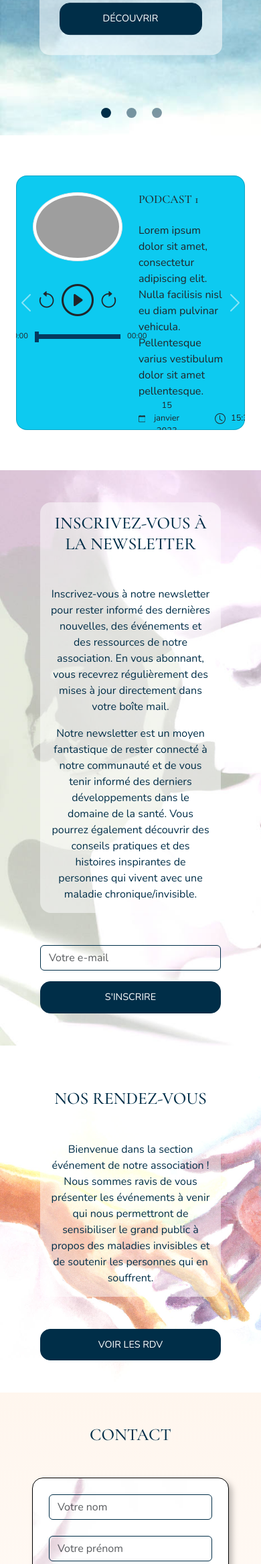
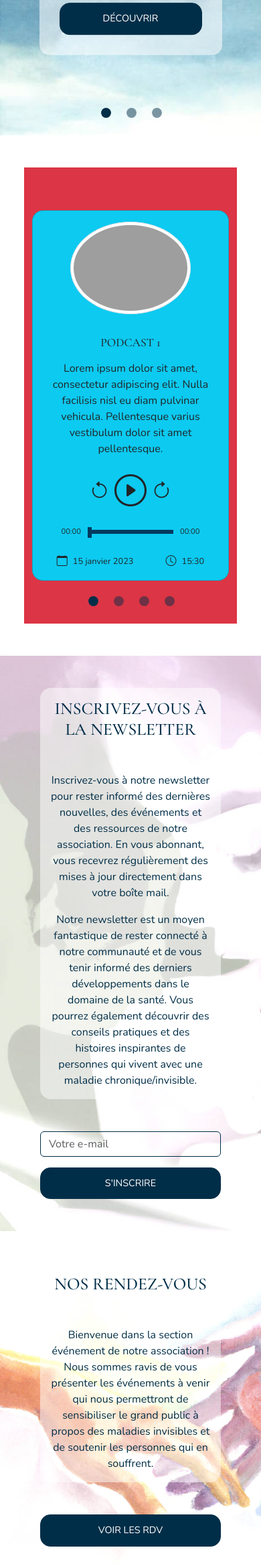
Before and after one commit to Cap0n3/Invisibles23, a Django app: page / in a window 390 px wide. Shown: the part 598-2933 px from the top of the page at 67% size. Run offline with Django 4.2, Linux system fonts and the light colour scheme; data that the repository does not hold is empty; some libraries are stand-ins or nearby versions; grey boxes are pictures that could not be loaded.

Commit message:
Added indicators and responsive design

```diff
--- a/Invisibles23/src/sass/components/headers/_hero-header.scss
+++ b/Invisibles23/src/sass/components/headers/_hero-header.scss
@@ -33,35 +33,6 @@
         }
     }
 
-    /* == CONTROLS == */
-    /* Arrows */
-    .desktop-arrow {
-        /* Hide arrows on mobile */
-        .bi-chevron-left, .bi-chevron-right {
-            color: $font-deep-blue;
-            font-size: 2rem;
-        }
-
-        @include lessThan-lg {
-            display: none;
-        }
-    }
-
-    /* Rounded indicators */
-    .carousel-indicators {
-        button {
-            background-color: $font-deep-blue;
-            width: 15px;
-            height: 15px;
-            border-radius: 100%;
-            margin-right: 20px;
-
-            &:last-child {
-                margin-right: 0;
-            }
-        }
-    }
-
     /* == CAPTIONS (Hero text block) == */
     .carousel-caption {
         top: 50%;
--- a/Invisibles23/src/sass/components/podcast-card/_mini-podcast.scss
+++ b/Invisibles23/src/sass/components/podcast-card/_mini-podcast.scss
@@ -5,8 +5,17 @@ $sliderThumbColor: #053a5f;
 $timerFontSize: 0.7rem;
 
 .small-podcast-card {
-    width: 540px;
-    height: 380px;
+    width: 300px;
+    height: auto;
+
+    @include md {
+        width: 400px;
+    }
+
+    @include lg {
+        width: 540px;
+        height: 380px;
+    }
 }
 
 #podcast-thumbnail {
--- a/Invisibles23/src/sass/main.scss
+++ b/Invisibles23/src/sass/main.scss
@@ -130,3 +130,35 @@ body {
     opacity: 1;
     overflow: hidden;
 }
+
+/* ================ */
+/* === CONTROLS === */
+/* ================ */
+
+/* Arrows */
+.desktop-arrow {
+    /* Hide arrows on mobile */
+    .bi-chevron-left, .bi-chevron-right {
+        color: $font-deep-blue !important;
+        font-size: 2rem !important;
+    }
+
+    @include lessThan-lg {
+        display: none;
+    }
+}
+
+/* Rounded indicators */
+.carousel-indicators {
+    button {
+        background-color: $font-deep-blue !important;
+        width: 15px !important;
+        height: 15px !important;
+        border-radius: 100% !important;
+        margin-right: 20px !important;
+
+        &:last-child {
+            margin-right: 0 !important;
+        }
+    }
+}
--- a/Invisibles23/website/static/website/css/main.css
+++ b/Invisibles23/website/static/website/css/main.css
@@ -45,9 +45,6 @@ nav.show {
 /** Remove legacy code below if navbar is working properly **/
 /* === HERO HEADER (Home page) === */
 #heroHeader {
-  /* == CONTROLS == */
-  /* Arrows */
-  /* Rounded indicators */
   /* == CAPTIONS (Hero text block) == */
 }
 #heroHeader h2 {
@@ -77,28 +74,6 @@ nav.show {
   #heroHeader #slide3 {
     background-position: 60% 0%;
   }
-}
-#heroHeader .desktop-arrow {
-  /* Hide arrows on mobile */
-}
-#heroHeader .desktop-arrow .bi-chevron-left, #heroHeader .desktop-arrow .bi-chevron-right {
-  color: #002E48;
-  font-size: 2rem;
-}
-@media screen and (max-width: 992px) {
-  #heroHeader .desktop-arrow {
-    display: none;
-  }
-}
-#heroHeader .carousel-indicators button {
-  background-color: #002E48;
-  width: 15px;
-  height: 15px;
-  border-radius: 100%;
-  margin-right: 20px;
-}
-#heroHeader .carousel-indicators button:last-child {
-  margin-right: 0;
 }
 #heroHeader .carousel-caption {
   top: 50%;
@@ -132,8 +107,19 @@ nav.show {
 }
 
 .small-podcast-card {
-  width: 540px;
-  height: 380px;
+  width: 300px;
+  height: auto;
+}
+@media screen and (min-width: 768px) {
+  .small-podcast-card {
+    width: 400px;
+  }
+}
+@media screen and (min-width: 992px) {
+  .small-podcast-card {
+    width: 540px;
+    height: 380px;
+  }
 }
 
 #podcast-thumbnail {
@@ -350,3 +336,32 @@ body .normal-input:focus {
   opacity: 1;
   overflow: hidden;
 }
+
+/* ================ */
+/* === CONTROLS === */
+/* ================ */
+/* Arrows */
+.desktop-arrow {
+  /* Hide arrows on mobile */
+}
+.desktop-arrow .bi-chevron-left, .desktop-arrow .bi-chevron-right {
+  color: #002E48 !important;
+  font-size: 2rem !important;
+}
+@media screen and (max-width: 992px) {
+  .desktop-arrow {
+    display: none;
+  }
+}
+
+/* Rounded indicators */
+.carousel-indicators button {
+  background-color: #002E48 !important;
+  width: 15px !important;
+  height: 15px !important;
+  border-radius: 100% !important;
+  margin-right: 20px !important;
+}
+.carousel-indicators button:last-child {
+  margin-right: 0 !important;
+}
--- a/Invisibles23/website/templates/website/components/podcast-card.html
+++ b/Invisibles23/website/templates/website/components/podcast-card.html
@@ -1,9 +1,14 @@
-<div class="card small-podcast-card rounded-4 bg-info">
+<div class="card small-podcast-card rounded-4 my-5 bg-info">
     <div class="card-body">
-        <div class="row h-100 p-2">
-            <div class="col-6 d-flex flex-column align-items-center gap-2">
+        <div class="row h-100 p-lg-2">
+            <div class="col-12 col-lg-6 d-flex flex-column align-items-center gap-3">
                 <!--MINI-PODCAST IMAGE-->
-                <img src="https://i.stack.imgur.com/3F4ia.jpg" class="img-thumbnail mb-3" id="podcast-thumbnail" alt="..." width="180" height="180" />
+                <img src="https://i.stack.imgur.com/3F4ia.jpg" class="img-thumbnail mb-3 mb-lg-4" id="podcast-thumbnail" alt="..." width="180" height="180" />
+                <!--MINI-PODCAST TITLE (mobile)-->
+                <div class="d-block d-lg-none">
+                    <h5 class="card-title text-uppercase text-center mb-3">{{ podcast_title }}</h5>
+                    <p class="card-text text-center">Lorem ipsum dolor sit amet, consectetur adipiscing elit. Nulla facilisis nisl eu diam pulvinar vehicula. Pellentesque varius vestibulum dolor sit amet pellentesque.</p>
+                </div>
                 <div class="podControlsGroup d-flex justify-content-center align-items-center gap-2">
                     <!--MINI-PODCAST CONTROLS-->
                     <i class="bi bi-arrow-counterclockwise backTenBtn" onclick="backTenSeconds()"></i>
@@ -18,24 +23,27 @@
                     <div class="total-duration">00:00</div>
                 </div>
             </div>
-            <div class="col-6 d-flex flex-column justify-content-between">
-                <div>
+            <div class="col-12 col-lg-6 d-flex flex-column justify-content-center justify-content-lg-between pt-4 pt-lg-0">
+                <!--MINI-PODCAST TITLE (desktop)-->
+                <div class="d-none d-lg-block">
                     <h5 class="card-title text-uppercase text-start mb-4">{{ podcast_title }}</h5>
                     <p class="card-text text-start">Lorem ipsum dolor sit amet, consectetur adipiscing elit. Nulla facilisis nisl eu diam pulvinar vehicula. Pellentesque varius vestibulum dolor sit amet pellentesque.</p>
                 </div>
                 <!--PODACAST DATE & HOUR-->
-                <div class="d-flex align-items-center gap-5">
+                <div class="d-flex justify-content-center align-items-lg-center gap-5">
                     <div class="d-flex align-items-center gap-2">
-                        <svg xmlns="http://www.w3.org/2000/svg" width="20" height="20" fill="currentColor" class="bi bi-calendar" viewBox="0 0 16 16">
+                        {% comment %} <svg xmlns="http://www.w3.org/2000/svg" width="20" height="20" fill="currentColor" class="bi bi-calendar" viewBox="0 0 16 16">
                             <path d="M3.5 0a.5.5 0 0 1 .5.5V1h8V.5a.5.5 0 0 1 1 0V1h1a2 2 0 0 1 2 2v11a2 2 0 0 1-2 2H2a2 2 0 0 1-2-2V3a2 2 0 0 1 2-2h1V.5a.5.5 0 0 1 .5-.5zM1 4v10a1 1 0 0 0 1 1h12a1 1 0 0 0 1-1V4H1z"/>
-                        </svg>
+                        </svg> {% endcomment %}
+                        <i class="bi bi-calendar"></i>
                         <span class="podcast-date">15 janvier 2023</span>
                     </div>
                     <div class="d-flex align-items-center gap-2">
-                        <svg xmlns="http://www.w3.org/2000/svg" width="16" height="16" fill="currentColor" class="bi bi-clock" viewBox="0 0 16 16">
+                        {% comment %} <svg xmlns="http://www.w3.org/2000/svg" width="16" height="16" fill="currentColor" class="bi bi-clock" viewBox="0 0 16 16">
                             <path d="M8 3.5a.5.5 0 0 0-1 0V9a.5.5 0 0 0 .252.434l3.5 2a.5.5 0 0 0 .496-.868L8 8.71V3.5z"/>
                             <path d="M8 16A8 8 0 1 0 8 0a8 8 0 0 0 0 16zm7-8A7 7 0 1 1 1 8a7 7 0 0 1 14 0z"/>
-                        </svg>
+                        </svg> {% endcomment %}
+                        <i class="bi bi-clock"></i>
                         <span class="podcast-time">15:30</span>
                     </div>
                 </div>
--- a/Invisibles23/website/templates/website/components/podcast-section.html
+++ b/Invisibles23/website/templates/website/components/podcast-section.html
@@ -1,7 +1,7 @@
-<section class="c2a-section container-fluid text-center {{ bg }}">
-    <div class="row w-100">
+<section class="container-fluid text-center p-5 {{ bg }}">
+    <div class="row bg-danger">
         <!-- SLIDER FOR LARGE SCREEN -->
-        <div id="myCarousel1" class="carousel slide d-none d-lg-block bg-danger" data-bs-ride="carousel">
+        <div id="PodCarousel-large" class="carousel slide d-none d-lg-block bg-danger" data-bs="carousel">
             <div class="carousel-inner">
                 <div class="carousel-item active">
                     <!-- Slide 1 content -->
@@ -31,17 +31,24 @@
                 </div>
             </div>
             <!-- Controls -->
-            <button class="carousel-control-prev" type="button" data-bs-target="#myCarousel1" data-bs-slide="prev">
-                <span class="carousel-control-prev-icon" aria-hidden="true"></span>
+            <button class="carousel-control-prev desktop-arrow" type="button" data-bs-target="#PodCarousel-large" data-bs-slide="prev">
+                <span><i class="bi bi-chevron-left" aria-hidden="true"></i></span>
                 <span class="visually-hidden">Previous</span>
             </button>
-            <button class="carousel-control-next" type="button" data-bs-target="#myCarousel1" data-bs-slide="next">
-                <span class="carousel-control-next-icon" aria-hidden="true"></span>
+            <button class="carousel-control-next desktop-arrow" type="button" data-bs-target="#PodCarousel-large" data-bs-slide="next">
+                <span><i class="bi bi-chevron-right" aria-hidden="true"></i></span>
                 <span class="visually-hidden">Next</span>
             </button>
         </div>
         <!-- SLIDER FOR MEDIUM/SMALL SCREEN -->
-        <div id="myCarousel2" class="carousel slide d-lg-none" data-bs-ride="carousel">
+        <div id="PodCarousel-small" class="carousel slide d-lg-none py-3" data-bs="carousel">
+            <!-- Indicators -->
+            <div class="carousel-indicators">
+                <button type="button" data-bs-target="#PodCarousel-small" data-bs-slide-to="0" class="active" aria-current="true" aria-label="Slide 1"></button>
+                <button type="button" data-bs-target="#PodCarousel-small" data-bs-slide-to="1" aria-label="Slide 2"></button>
+                <button type="button" data-bs-target="#PodCarousel-small" data-bs-slide-to="2" aria-label="Slide 3"></button>
+                <button type="button" data-bs-target="#PodCarousel-small" data-bs-slide-to="3" aria-label="Slide 4"></button>
+            </div>
             <div class="carousel-inner">
                 <div class="carousel-item active">
                     <!-- Slide 1 content -->
@@ -80,41 +87,6 @@
                     </div>
                 </div>
             </div>
-
-            <!-- Controls -->
-            <button class="carousel-control-prev" type="button" data-bs-target="#myCarousel2" data-bs-slide="prev">
-                <span class="carousel-control-prev-icon" aria-hidden="true"></span>
-                <span class="visually-hidden">Previous</span>
-            </button>
-            <button class="carousel-control-next" type="button" data-bs-target="#myCarousel2" data-bs-slide="next">
-                <span class="carousel-control-next-icon" aria-hidden="true"></span>
-                <span class="visually-hidden">Next</span>
-            </button>
         </div>
-        {% comment %} <div class="d-none d-lg-flex justify-content-between col-12">
-            {% include "./podcast-card.html" %}
-            {% include "./podcast-card.html" %}
-        </div> {% endcomment %}
-        {% comment %} <div id="carouselExampleInterval" class="carousel slide" data-bs-ride="carousel">
-            <div class="carousel-inner bg-warning">
-                <div class="carousel-item active bg-success">
-                    <div class="d-flex justify-content-center bg-secondary">
-                        {% include "./podcast-card.html" %}
-                        {% include "./podcast-card.html" %}
-
-                    </div>
-                </div>
-                <div class="carousel-item">{% include "./podcast-card.html" %}</div>
-                <div class="carousel-item">{% include "./podcast-card.html" %}</div>
-            </div>
-            <button class="carousel-control-prev" type="button" data-bs-target="#carouselExampleInterval" data-bs-slide="prev">
-                <span class="carousel-control-prev-icon" aria-hidden="true"></span>
-                <span class="visually-hidden">Previous</span>
-            </button>
-            <button class="carousel-control-next" type="button" data-bs-target="#carouselExampleInterval" data-bs-slide="next">
-                <span class="carousel-control-next-icon" aria-hidden="true"></span>
-                <span class="visually-hidden">Next</span>
-            </button>
-        </div> {% endcomment %}
     </div>
 </section>
```
